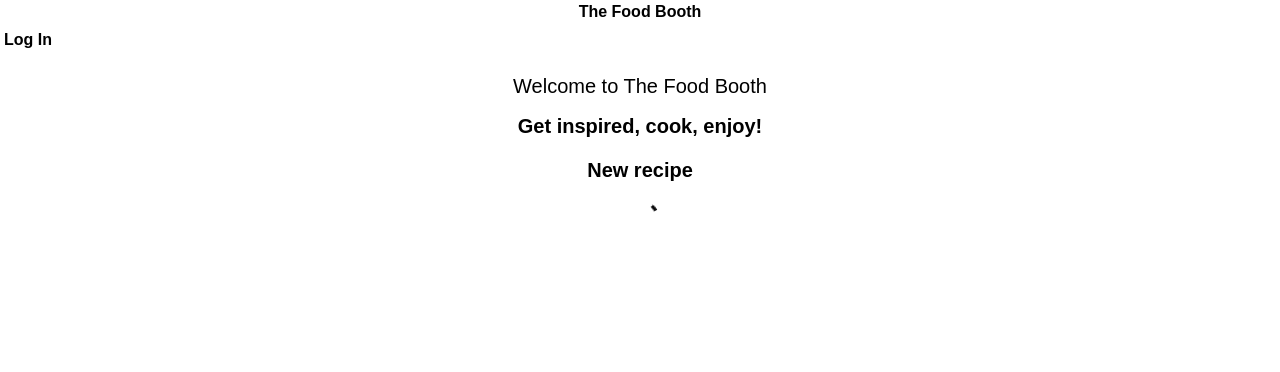
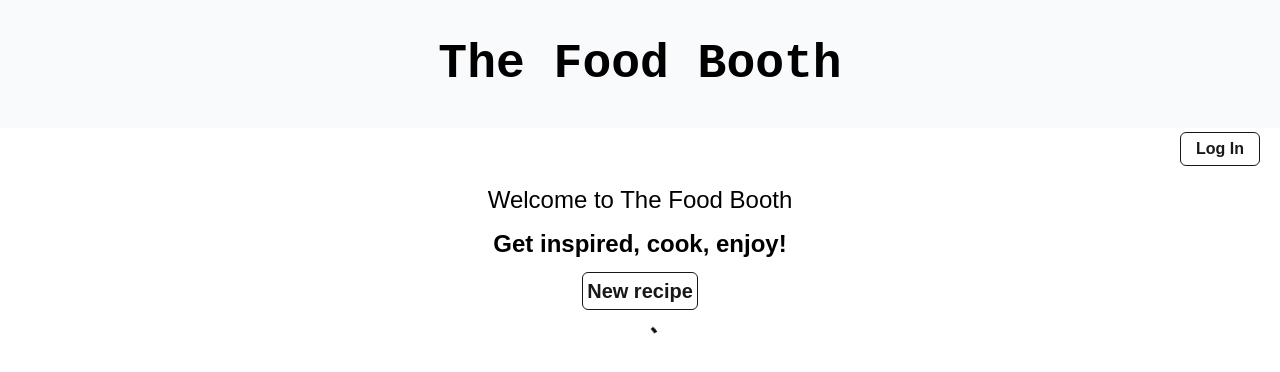
Before and after one commit to blombergalex/food-booth, a Next.js app: page /category/1 in a window 1280 px wide. Shown: the top 372 px of the page. Built offline with nearby package versions, Linux system fonts and the light colour scheme; no server answers.

Commit message:
reverse renaming of components folder to Components

```diff
--- a/src/app/category/[category]/page.tsx
+++ b/src/app/category/[category]/page.tsx
@@ -6,7 +6,7 @@ import Link from "next/link";
 import Image from "next/image";
 import { useEffect, useState } from "react";
 import { useUserContext } from "@/utils/contexts";
-import Button from "@/components/Button";
+import Button from "@/Components/Button";
 
 const recipesByCategory = ({ params }: { params: { category: string } }) => {
   const { category } = params;
--- a/src/app/layout.tsx
+++ b/src/app/layout.tsx
@@ -1,8 +1,8 @@
 import type { Metadata } from "next";
-import "@/app/globals.css"
-import Header from "@/components/Header";
+import "@/app/globals.css";
+import Header from "@/Components/Header";
 import { UserProvider } from "@/utils/contexts";
-import LogInWrapper from "@/components/LogInWrapper";
+import LogInWrapper from "@/Components/LogInWrapper";
 
 export const metadata: Metadata = {
   title: "The Food Booth",
--- a/src/app/page.tsx
+++ b/src/app/page.tsx
@@ -6,7 +6,7 @@ import { useEffect, useState } from "react";
 import { recipeFetcher } from "@/utils/functions";
 import Link from "next/link";
 import Image from "next/image";
-import Button from "@/components/Button";
+import Button from "@/Components/Button";
 
 export default function Home() {
   const { user } = useUserContext() as UserContextType;
--- a/src/app/profile/page.tsx
+++ b/src/app/profile/page.tsx
@@ -1,6 +1,6 @@
 "use client";
 
-import Button from "@/components/Button";
+import Button from "@/Components/Button";
 import { useUserContext } from "@/utils/contexts";
 import { recipeFetcher } from "@/utils/functions";
 import { UserContextType } from "@/utils/types";
--- a/src/app/recipe/[id]/page.tsx
+++ b/src/app/recipe/[id]/page.tsx
@@ -4,7 +4,7 @@ import { useEffect, useState } from "react";
 import { RecipeType, UserContextType } from "@/utils/types";
 import { recipeFetcher } from "@/utils/functions";
 import { useUserContext } from "@/utils/contexts";
-import Button from "@/components/Button";
+import Button from "@/Components/Button";
 import Image from "next/image";
 
 const recipePage = ({ params }: { params: { id: string } }) => {
--- a/tailwind.config.ts
+++ b/tailwind.config.ts
@@ -2,7 +2,7 @@ import type { Config } from "tailwindcss";
 
 const config: Config = {
   content: [
-    "./src/components/**/*.{js,ts,jsx,tsx,mdx}",
+    "./src/Components/**/*.{js,ts,jsx,tsx,mdx}",
     "./src/app/**/*.{js,ts,jsx,tsx,mdx}",
   ],
   theme: {
```
